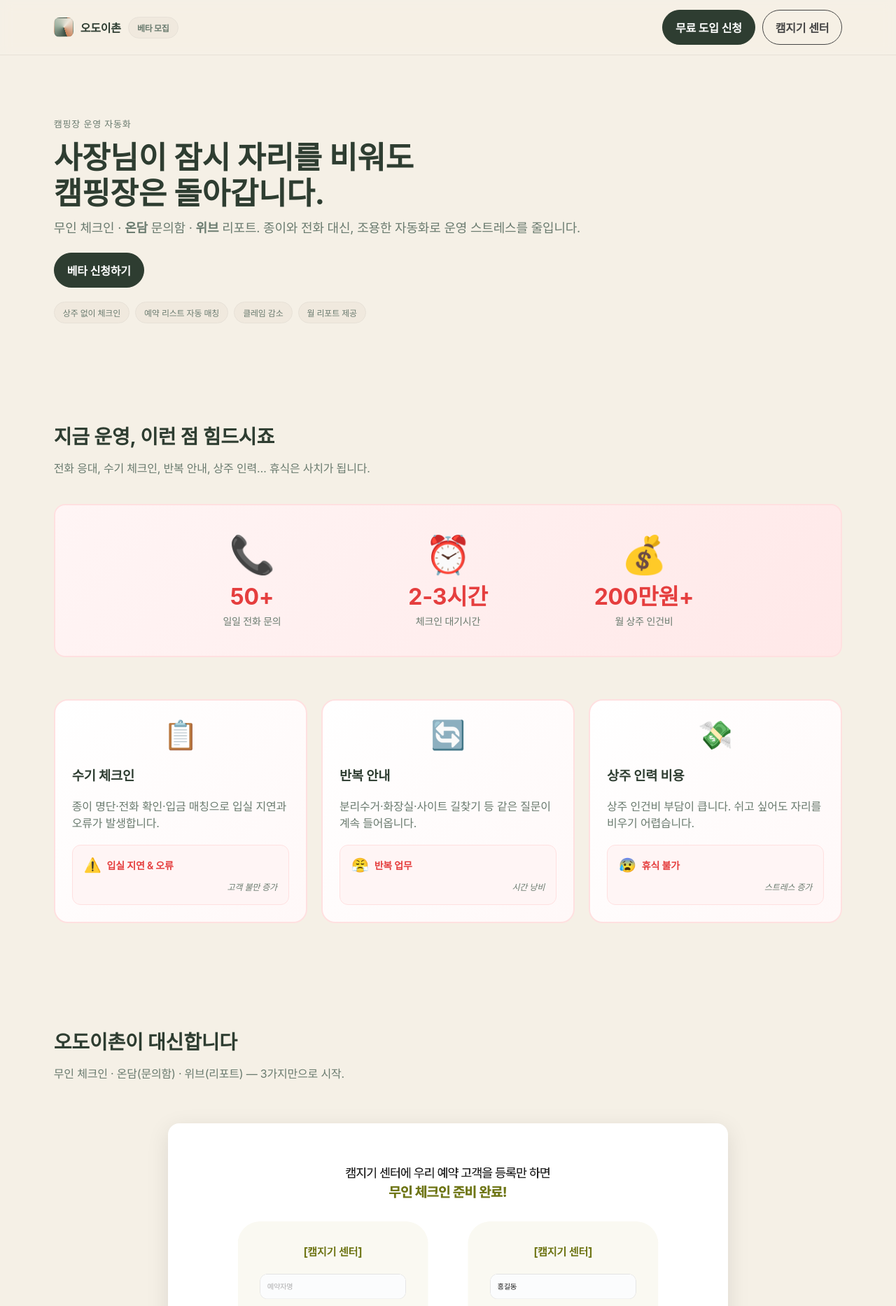
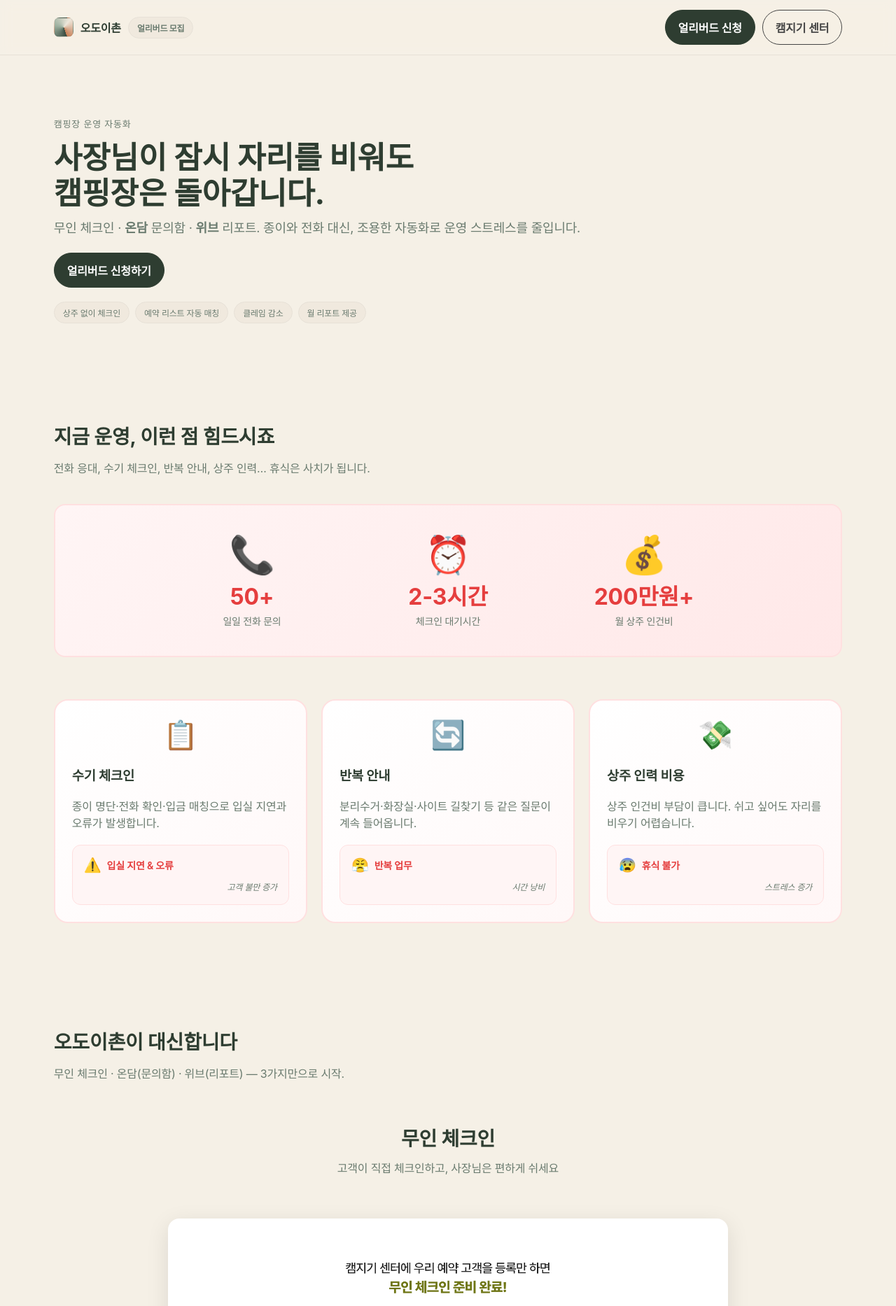
Before and after one commit to carawoo/camphost, a Next.js app: page / in a window 1280 px wide. Shown: the top 1866 px of the page at 70% size. Built offline with nearby package versions, Linux system fonts and the light colour scheme.

Commit message:
섹션 헤더 추가 및 설명 구체화, 무인체크인 이미지 변경

```diff
--- a/app/globals.css
+++ b/app/globals.css
@@ -790,6 +790,27 @@ footer {
   }
 }
 
+/* 섹션 헤더 스타일 */
+.section-header {
+  text-align: center;
+  margin: 60px 0 40px 0;
+  padding: 0 20px;
+}
+
+.section-header h3 {
+  font-size: 28px;
+  font-weight: 700;
+  color: var(--ink);
+  margin: 0 0 12px 0;
+}
+
+.section-header p {
+  font-size: 16px;
+  color: var(--sub);
+  margin: 0;
+  line-height: 1.5;
+}
+
 /* 프로세스 이미지 스타일 */
 .process-images {
   display: flex;
--- a/components/ApplySection.tsx
+++ b/components/ApplySection.tsx
@@ -15,7 +15,7 @@ export default function ApplySection() {
       >
         <div>
           <h2 className="title" style={{ margin: 0 }}>
-            베타 캠핑장 10곳 모집
+            얼리버드 캠핑장 10곳 모집
           </h2>
           <p className="muted" style={{ margin: '6px 0 0' }}>
             상주 없이 운영해보고, 월 리포트까지 받아보세요.
@@ -28,7 +28,7 @@ export default function ApplySection() {
             target="_blank"
             rel="noopener"
           >
-            무료 도입 신청
+            얼리버드 신청하기
           </a>
         </div>
       </div>
--- a/components/Header.tsx
+++ b/components/Header.tsx
@@ -7,11 +7,11 @@ export default function Header() {
         <div className="logo">
           <span className="logo-mark"></span>
           <span>오도이촌</span>
-          <span className="chip">베타 모집</span>
+          <span className="chip">얼리버드 모집</span>
         </div>
         <nav style={{ display: 'flex', gap: '10px', alignItems: 'center' }}>
           <Link href="#apply" className="btn">
-            무료 도입 신청
+            얼리버드 신청
           </Link>
           <Link href="/admin" className="btn btn-outline">
             캠지기 센터
--- a/components/Hero.tsx
+++ b/components/Hero.tsx
@@ -17,7 +17,7 @@ export default function Hero() {
       </p>
       <div className="cta">
         <Link href="#apply" className="btn">
-          베타 신청하기
+          얼리버드 신청하기
         </Link>
       </div>
       <div className="pill">
--- a/components/SolutionSection.tsx
+++ b/components/SolutionSection.tsx
@@ -6,11 +6,15 @@ export default function SolutionSection() {
       <h2 className="title">오도이촌이 대신합니다</h2>
       <p className="subtitle">무인 체크인 · 온담(문의함) · 위브(리포트) — 3가지만으로 시작.</p>
 
-             {/* 무인 체크인 프로세스 이미지 */}
-             <div className="process-images">
+      {/* 무인 체크인 프로세스 이미지 */}
+      <div className="section-header">
+        <h3>무인 체크인</h3>
+        <p>고객이 직접 체크인하고, 사장님은 편하게 쉬세요</p>
+      </div>
+      <div className="process-images">
                <div className="process-image-container">
                  <Image
-                   src="/checkin-process.png"
+                   src="/무인체크인.png"
                    alt="무인 체크인 프로세스"
                    width={800}
                    height={400}
@@ -62,23 +66,27 @@ export default function SolutionSection() {
       <div className="checkin-description">
         <div className="description-item">
           <span className="step-number">1</span>
-          <span className="description-text">사장님이 예약 플랫폼에서 확인한 예약을 시스템에 등록</span>
+          <span className="description-text">네이버/캠핏에서 "김철수님 예약 있네" 확인하고 시스템에 등록</span>
         </div>
         <div className="description-item">
           <span className="step-number">2</span>
-          <span className="description-text">고객이 이름·연락처 입력 → 예약 리스트 자동 매칭 → 입실 완료</span>
+          <span className="description-text">고객이 키오스크에서 "김철수, 010-1234-5678" 입력 → 자동 매칭 → "A-15 사이트입니다"</span>
         </div>
         <div className="description-item">
           <span className="step-number">3</span>
-          <span className="description-text">야간 입실/늦은 퇴실도 무리 없이 처리</span>
+          <span className="description-text">새벽 1시 도착해도 "사장님 잠들어도 괜찮아요" 체크인 완료</span>
         </div>
         <div className="description-item">
           <span className="step-number">4</span>
-          <span className="description-text">종이·전화·대기 제거</span>
+          <span className="description-text">종이 명단, 전화 확인, 대기줄 모두 사라짐</span>
         </div>
       </div>
 
       {/* 온담 문의함 프로세스 이미지 */}
+      <div className="section-header">
+        <h3>온담 (문의함)</h3>
+        <p>고객 문의에 24시간 자동으로 답변해드려요</p>
+      </div>
       <div className="process-images">
         <div className="process-image-container">
           <Image
@@ -118,23 +126,27 @@ export default function SolutionSection() {
       <div className="ondam-description">
         <div className="description-item">
           <span className="step-number">1</span>
-          <span className="description-text">사장님이 자주 묻는 질문에 대한 자동응답을 미리 설정</span>
+          <span className="description-text">"화장실 어디예요?" "분리수거 어떻게 해요?" 같은 질문 답변을 미리 준비</span>
         </div>
         <div className="description-item">
           <span className="step-number">2</span>
-          <span className="description-text">고객이 문의 입력 → AI 자동 응답 → 사장님에게 알림</span>
+          <span className="description-text">고객이 QR코드 찍고 질문 → 즉시 답변 받고 → 사장님도 알림 받음</span>
         </div>
         <div className="description-item">
           <span className="step-number">3</span>
-          <span className="description-text">24시간 자동 응답으로 고객 만족도 향상</span>
+          <span className="description-text">새벽 2시에도 "매너타임 언제부터예요?" 질문에 바로 답변</span>
         </div>
         <div className="description-item">
           <span className="step-number">4</span>
-          <span className="description-text">문의 내역 자동 기록 및 관리</span>
+          <span className="description-text">"이번 달에 뭘 많이 물어봤는지" 자동으로 정리해서 알려줌</span>
         </div>
       </div>
 
       {/* 위브 리포트 프로세스 이미지 */}
+      <div className="section-header">
+        <h3>위브 (리포트)</h3>
+        <p>운영 데이터를 분석해서 다음 달 계획을 세워드려요</p>
+      </div>
       <div className="process-images">
         <div className="process-image-container">
           <Image
@@ -158,19 +170,19 @@ export default function SolutionSection() {
       <div className="weave-description">
         <div className="description-item">
           <span className="step-number">1</span>
-          <span className="description-text">체크인/문의/예약 데이터를 실시간으로 수집</span>
+          <span className="description-text">"이번 달 손님 몇 명 왔는지, 언제 많이 왔는지" 자동으로 기록</span>
         </div>
         <div className="description-item">
           <span className="step-number">2</span>
-          <span className="description-text">AI가 운영 패턴과 트렌드를 분석</span>
+          <span className="description-text">"비 오는 날 손님이 줄었네" "주말보다 평일이 더 바빴네" 패턴 분석</span>
         </div>
         <div className="description-item">
           <span className="step-number">3</span>
-          <span className="description-text">월간 리포트 자동 생성 및 제안사항 제공</span>
+          <span className="description-text">"다음 달엔 이렇게 해보세요" 제안사항과 함께 리포트 전달</span>
         </div>
         <div className="description-item">
           <span className="step-number">4</span>
-          <span className="description-text">데이터 기반 운영 개선 방향 제시</span>
+          <span className="description-text">"왜 손님이 줄었는지" 데이터로 설명해줌</span>
         </div>
       </div>
 
```
Also changed, not shown: public/checkin-process.png (deleted), public/무인체크인.png (added).
